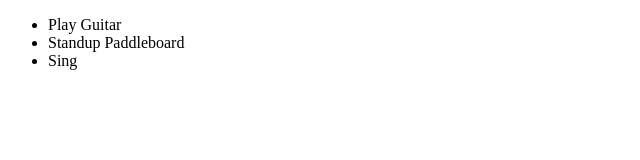
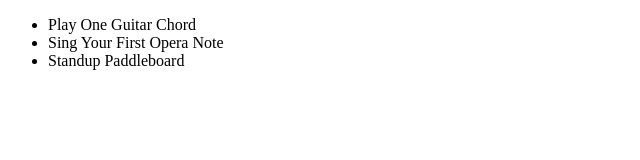
Before and after one commit to jjimmyk/jjimmyk.github.io, a plain HTML site: page backward-design/3-learning-objectives.html in a window 1280 px wide. Shown: the whole page, without its empty margins (0-640 px from the left). Drawn offline with Linux system fonts and the light colour scheme.

Commit message:
Update 3-learning-objectives.html

```diff
--- a/backward-design/3-learning-objectives.html
+++ b/backward-design/3-learning-objectives.html
@@ -11,9 +11,9 @@
 <body>
 
   <ul>
-    <li>Play Guitar</li>
+    <li>Play One Guitar Chord</li>
+    <li>Sing Your First Opera Note</li>
     <li>Standup Paddleboard</li>
-    <li>Sing</li>
   </ul>
 
 </body>
```
